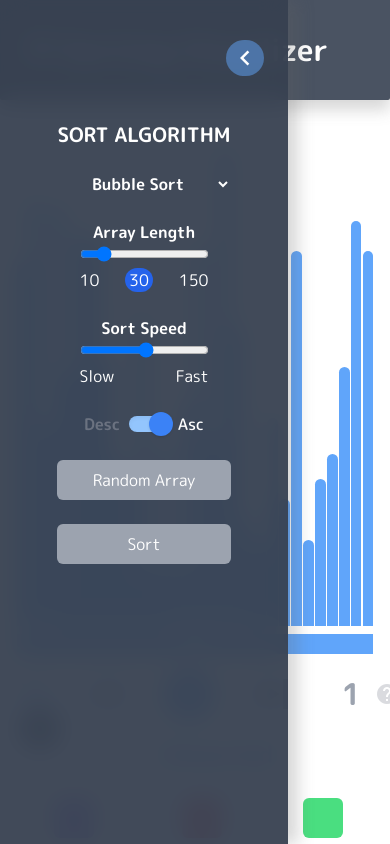
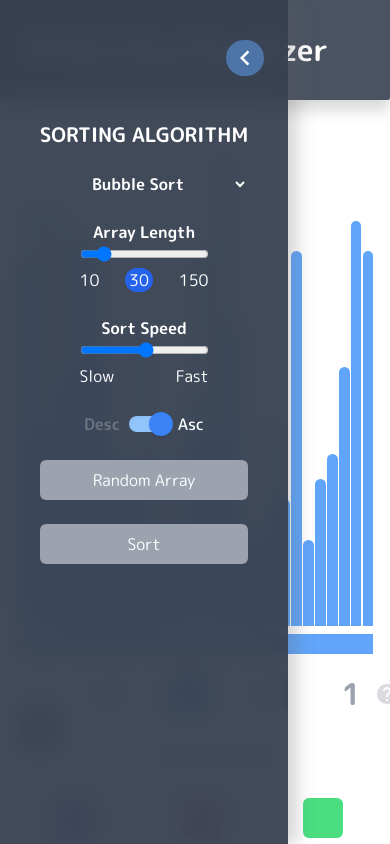
Before and after one commit to turn25/sorting-visualizer, a React (Create React App) app: page / in a window 390 px wide. Both pictures are taken after a click on the button "menu". Shown: the top 844 px of the page. Built offline with nearby package versions, Linux system fonts and the light colour scheme; what @tailwindcss/custom-forms would draw is missing.

Commit message:
fix: drawer (sorting algos select)

```diff
--- a/src/components/Drawer.js
+++ b/src/components/Drawer.js
@@ -48,10 +48,16 @@ export default function Drawer({
         </button>
 
         <div className="flex flex-col items-center gap-y-6 mt-[120px] px-8 text-white">
-          <h1 className="font-bold w-full text-xl">SORT ALGORITHM</h1>
+          <h1 className="font-bold w-full text-xl">SORTING ALGORITHM</h1>
 
           <select
-            onChange={(e) => setSortAlgo(e.target.value)}
+            onChange={(e) => {
+              if (isPause) {
+                randomArr();
+                setSortAlgo(e.target.value);
+              }
+              setSortAlgo(e.target.value);
+            }}
             disabled={isSorting}
             value={sortAlgo}
             className="bg-transparent font-semibold focus:ring-0 focus:outline-none w-full text-center"
```
